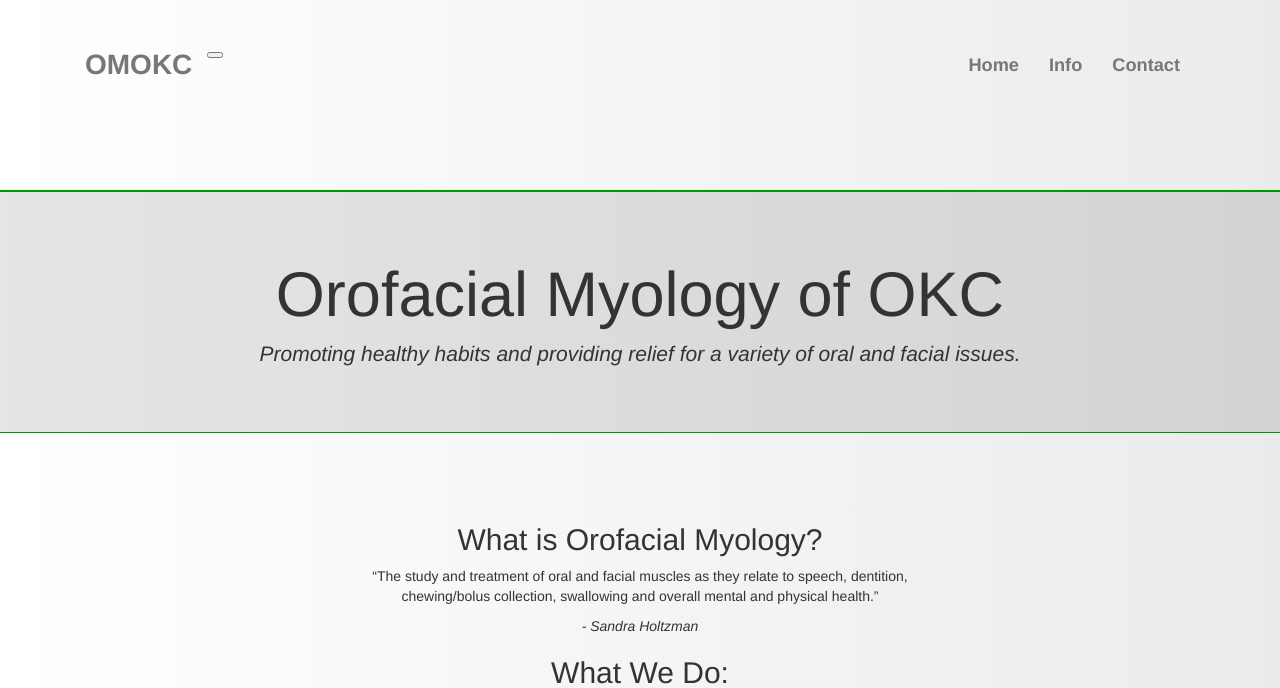
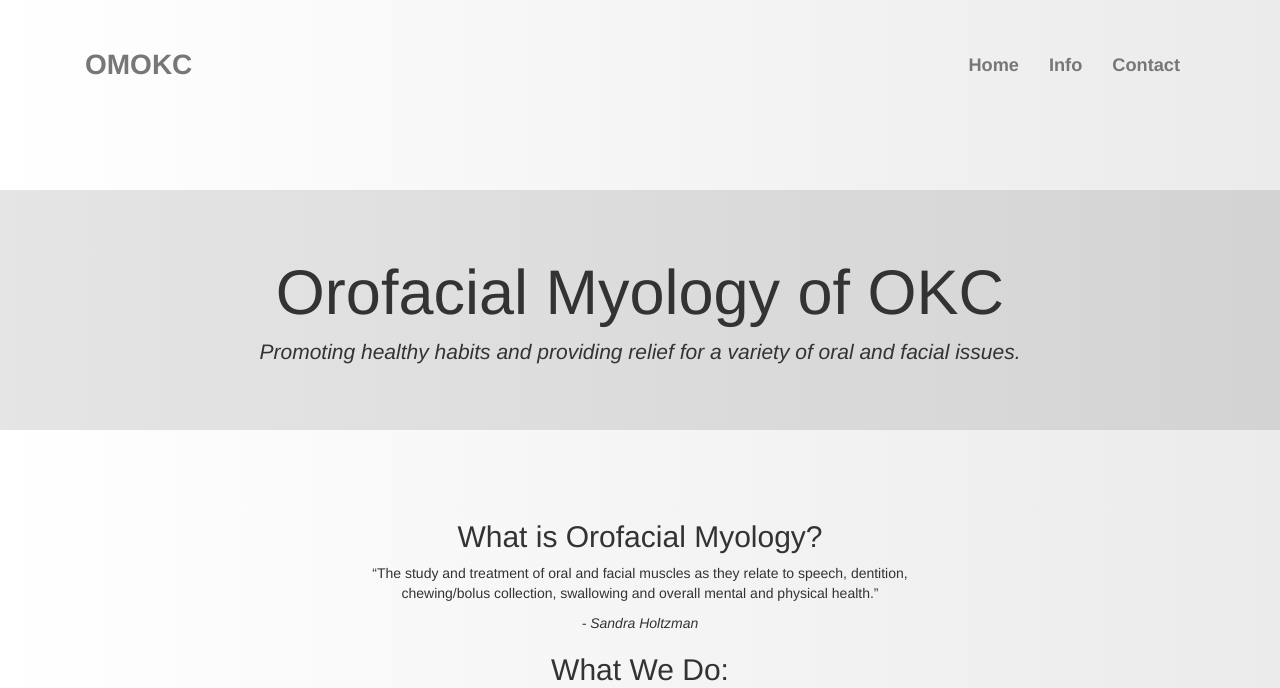
Before and after one commit to BrickBeard/OMOKC, a Flask app: page / in a window 1280 px wide. Shown: the top 688 px of the page. Run offline with Flask 2, Linux system fonts and the light colour scheme; some libraries are stand-ins or nearby versions.

Commit message:
updating navbard dropdown color

```diff
--- a/omokc/static/css/style.css
+++ b/omokc/static/css/style.css
@@ -14,6 +14,9 @@ body {
     font-size: 200%;
     font-weight: 800;
 }
+.navbar-header button {
+  background-color: #fff;
+}
 .navbar-header > a:hover {
   color: #009900;
   /*color: rgba(200,0,0,.7);*/
@@ -24,9 +27,6 @@ body {
 #navbar ul li:hover a {
   color: #009900;
   /*color: rgba(200,0,0,.7);*/
-}
-.icon-bar {
-
 }
 #headerSpace {
   height: 40px;
@@ -41,8 +41,8 @@ body {
 }
 .jumbotron {
   background: rgba(0,0,0,.1); /* For browsers that do not support gradients */
-  border-top: 2px solid #009900;
-  border-bottom: 1px solid #009900;
+  /*border-top: 2px solid #009900;
+  border-bottom: 1px solid #009900;*/
 }
 
 .flash {
--- a/omokc/templates/base.html
+++ b/omokc/templates/base.html
@@ -15,7 +15,7 @@
           <nav class="navbar navbar-default">
             <div class="container-fluid">
               <div class="navbar-header">
-                <button type="button" class="navbar-toggler navbar-toggler-right" data-toggle="collapse" data-target="#navbar" aria-expanded="false" aria-controls="navbar">
+                <button type="button" class="navbar-toggle" data-toggle="collapse" data-target="#navbar" aria-expanded="false" aria-controls="navbar">
                   <span class="sr-only">Toggle navigation</span>
                   <span class="icon-bar"></span>
                   <span class="icon-bar"></span>
```
